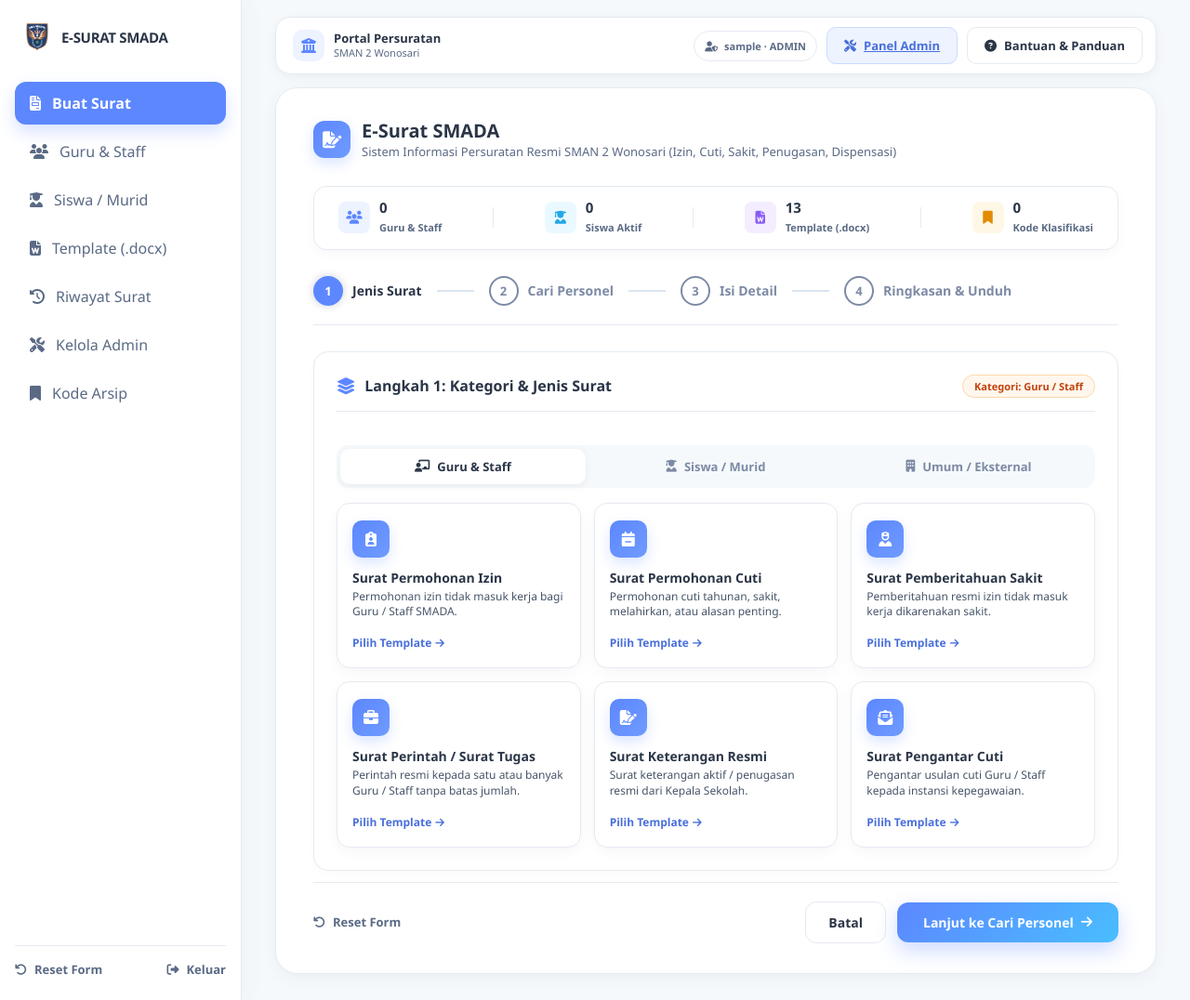
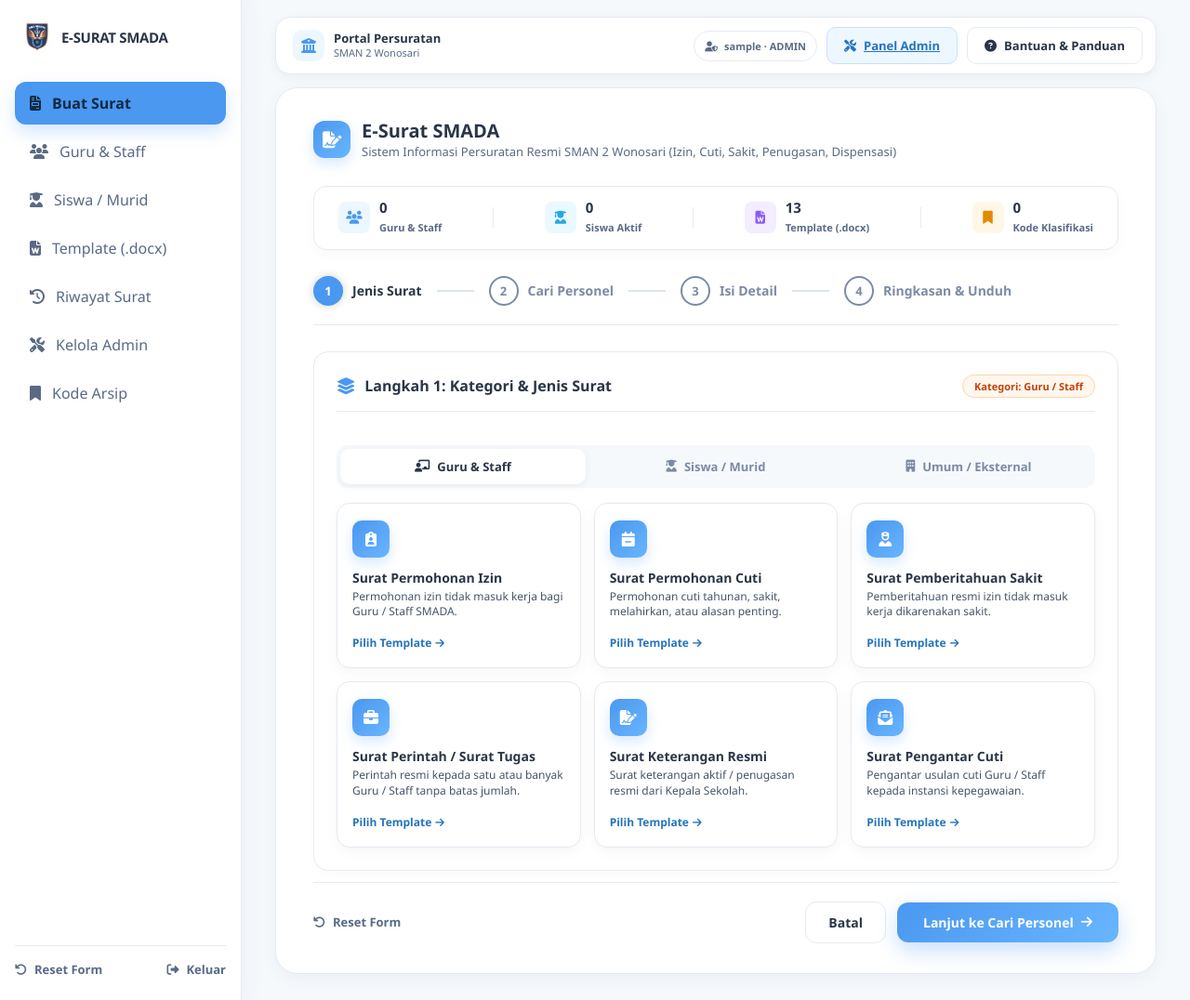
Before and after one commit to wannnn27/E-Surat-SMADA, a Flask app: page / in a window 1280 px wide. Shown: the whole page at 93% size. Run offline with Flask 3, Linux system fonts and the light colour scheme; the visitor is signed in with stand-in values (Sample User, id 1); data that the repository does not hold is empty; parts of the project's set-up code (start-up, migrations or seed data) failed here and were passed over; some libraries are stand-ins or nearby versions.

Commit message:
style: refine primary blue tone

```diff
--- a/static/style.css
+++ b/static/style.css
@@ -9,7 +9,7 @@
   --sidebar-bg: #ffffff;
   --sidebar-border: #e5eaf2;
   --sidebar-text: #5a6a85;
-  --sidebar-active-bg: #5d87ff;
+  --sidebar-active-bg: #4a98f0;
   --sidebar-active-text: #ffffff;
 
   --card-bg: #ffffff;
@@ -20,14 +20,14 @@
   --text-secondary: #5a6a85;
   --text-muted: #7c8aa5;
 
-  --primary-navy: #5d87ff;
-  --primary-blue: #5d87ff;
+  --primary-navy: #4a98f0;
+  --primary-blue: #4a98f0;
   --primary-gold: #ffae1f;
-  --primary-gradient: linear-gradient(135deg, #5d87ff 0%, #49beff 100%);
-
-  --stepper-active-bg: #5d87ff;
+  --primary-gradient: linear-gradient(135deg, #4a98f0 0%, #69b5ff 100%);
+
+  --stepper-active-bg: #4a98f0;
   --stepper-active-text: #ffffff;
-  --stepper-completed-bg: #49beff;
+  --stepper-completed-bg: #69b5ff;
   --stepper-completed-text: #ffffff;
   --stepper-line: #dbe4f0;
 
@@ -41,7 +41,7 @@
 
   --input-bg: #ffffff;
   --input-border: #d8e2ef;
-  --input-focus: #5d87ff;
+  --input-focus: #4a98f0;
 }
 
 [data-theme="dark"] {
@@ -3570,14 +3570,14 @@ html:not([data-theme="dark"]) .mobile-account-label {
 }
 
 html:not([data-theme="dark"]) .nav-item:hover {
-  background: #eef3ff;
-  color: #496fdc;
+  background: #edf7ff;
+  color: #2474bd;
 }
 
 html:not([data-theme="dark"]) .nav-item.active {
-  background: #5d87ff;
-  color: #ffffff;
-  box-shadow: 0 8px 18px rgba(93, 135, 255, 0.24);
+  background: #4a98f0;
+  color: #102a43;
+  box-shadow: 0 8px 18px rgba(74, 152, 240, 0.24);
 }
 
 html:not([data-theme="dark"]) .nav-item.active::before {
@@ -3585,34 +3585,34 @@ html:not([data-theme="dark"]) .nav-item.active::before {
 }
 
 html:not([data-theme="dark"]) .reset-link-btn:hover {
-  color: #5d87ff;
+  color: #4a98f0;
 }
 
 html:not([data-theme="dark"]) .workspace-topbar-icon {
-  background: #edf3ff;
-  color: #5d87ff;
+  background: #edf7ff;
+  color: #4a98f0;
 }
 
 html:not([data-theme="dark"]) .btn-header-outline.btn-admin-access {
-  border-color: #cddaff;
-  background: #edf3ff;
-  color: #496fdc;
+  border-color: #c4e2ff;
+  background: #edf7ff;
+  color: #2474bd;
 }
 
 html:not([data-theme="dark"]) .btn-header-outline.btn-admin-access:hover {
-  border-color: #5d87ff;
-  background: #dfe8ff;
+  border-color: #4a98f0;
+  background: #dcedff;
 }
 
 html:not([data-theme="dark"]) .title-icon-box,
 html:not([data-theme="dark"]) .card-icon-box {
-  background: linear-gradient(135deg, #5d87ff 0%, #6f9bff 100%);
-  box-shadow: 0 6px 14px rgba(93, 135, 255, 0.22);
+  background: linear-gradient(135deg, #4a98f0 0%, #69b5ff 100%);
+  box-shadow: 0 6px 14px rgba(74, 152, 240, 0.22);
 }
 
 html:not([data-theme="dark"]) .stat-item:nth-child(1) .stat-icon {
-  background: #edf3ff;
-  color: #5d87ff;
+  background: #edf7ff;
+  color: #4a98f0;
 }
 
 html:not([data-theme="dark"]) .stat-item:nth-child(3) .stat-icon {
@@ -3652,34 +3652,34 @@ html:not([data-theme="dark"]) .card-bottom-link,
 html:not([data-theme="dark"]) .btn-field-picker,
 html:not([data-theme="dark"]) .inline-edit-btn,
 html:not([data-theme="dark"]) .card-action-label {
-  color: #496fdc !important;
+  color: #2474bd !important;
 }
 
 html:not([data-theme="dark"]) select.form-control:focus,
 html:not([data-theme="dark"]) input.form-control:focus,
 html:not([data-theme="dark"]) textarea.form-control:focus {
-  border-color: #5d87ff;
-  box-shadow: 0 0 0 3px rgba(93, 135, 255, 0.14);
+  border-color: #4a98f0;
+  box-shadow: 0 0 0 3px rgba(74, 152, 240, 0.14);
 }
 
 html:not([data-theme="dark"]) .selected-person-box {
-  border-color: #cddaff;
-  background: #f1f5ff;
-  color: #496fdc;
+  border-color: #c4e2ff;
+  background: #f0f8ff;
+  color: #2474bd;
 }
 
 html:not([data-theme="dark"]) .selected-person-row {
-  border-color: #cddaff;
+  border-color: #c4e2ff;
 }
 
 html:not([data-theme="dark"]) .btn-bottom-navy {
-  background: linear-gradient(135deg, #5d87ff 0%, #49beff 100%);
-  box-shadow: 0 9px 22px rgba(93, 135, 255, 0.3);
+  background: linear-gradient(135deg, #4a98f0 0%, #69b5ff 100%);
+  box-shadow: 0 9px 22px rgba(74, 152, 240, 0.3);
 }
 
 html:not([data-theme="dark"]) .btn-bottom-navy:hover {
-  background: linear-gradient(135deg, #4f78ec 0%, #35afea 100%);
-  box-shadow: 0 12px 28px rgba(93, 135, 255, 0.38);
+  background: linear-gradient(135deg, #3288e5 0%, #55a9f5 100%);
+  box-shadow: 0 12px 28px rgba(74, 152, 240, 0.38);
 }
 
 html:not([data-theme="dark"]) .help-content p,
```
Also changed, not shown: other parts of static/style.css (+42 -41 lines).
